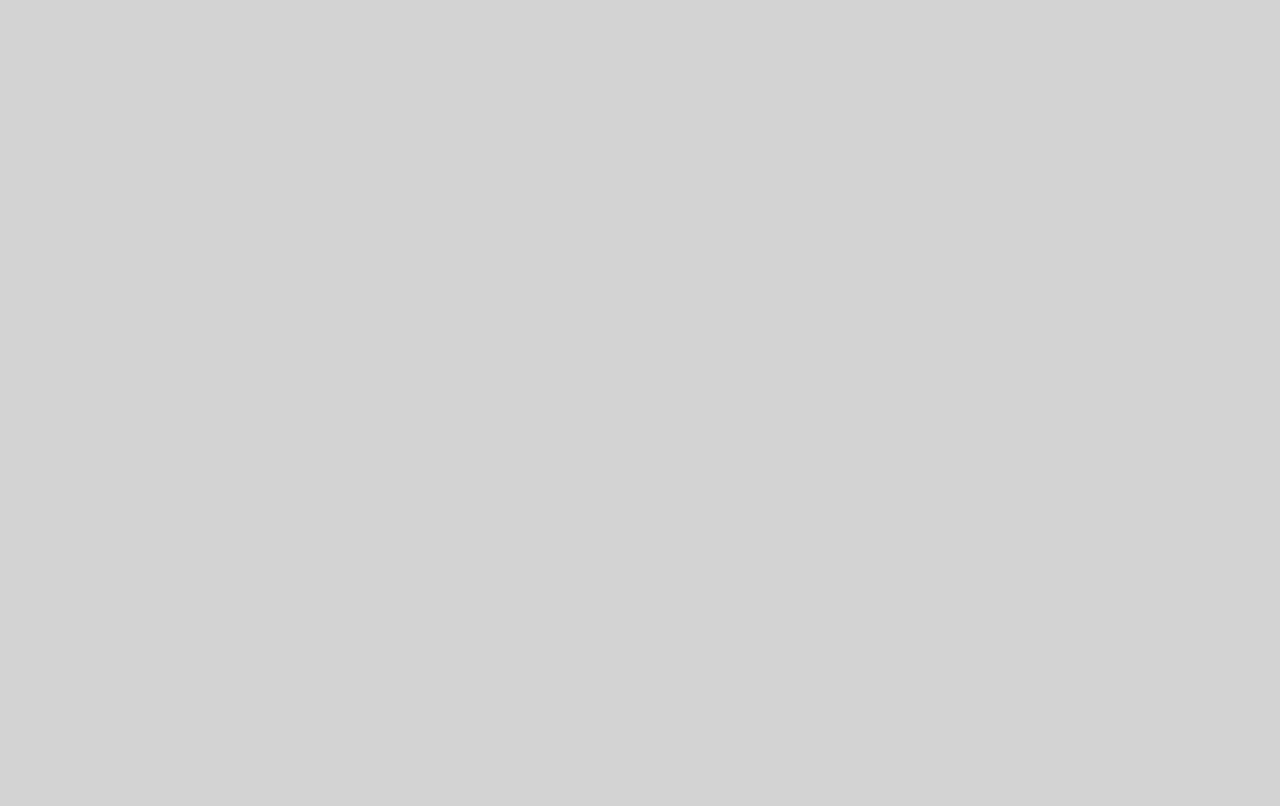
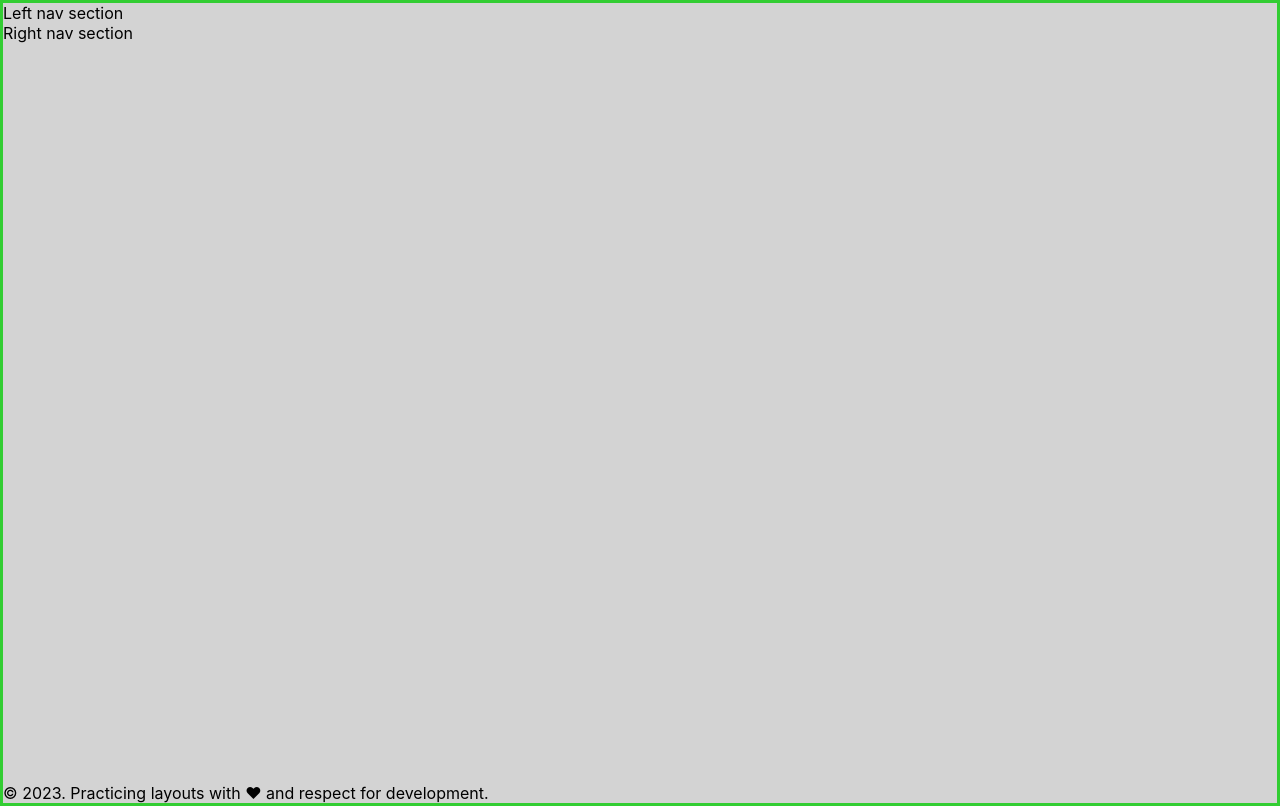
Before and after one commit to linovorefresh/practice-styles, a React (Create React App) app in the folder react-dependent/navbars/rfc-nav-style/: page / in a window 1280 px wide. Built offline with nearby package versions, Linux system fonts and the light colour scheme; the HTML template or start-up script is replaced by a standard one.

Commit message:
app simple layout template with nav main footer

```diff
--- a/react-dependent/navbars/rfc-nav-style/public/index.html
+++ b/react-dependent/navbars/rfc-nav-style/public/index.html
@@ -3,7 +3,7 @@
   <head>
     <meta charset="utf-8" />
     <link rel="icon" href="%PUBLIC_URL%/tomoe3.png" />
-    <meta name="viewport" content="width=device-width, initial-scale=1" />
+    <meta name="viewport" content="width=device-width, initial-scale=1, maximum-scale=1" />
     <meta name="theme-color" content="#000000" />
     <meta
       name="description"
--- a/react-dependent/navbars/rfc-nav-style/src/App.css
+++ b/react-dependent/navbars/rfc-nav-style/src/App.css
@@ -1,38 +1,11 @@
 .App {
-  text-align: center;
+  min-height: 100vh;
+  min-height: 100dvh;
+
+  display: grid;
+  grid-template-rows: auto
+  1fr
+  auto;
+
+  border: 3px solid limegreen;
 }
-
-.App-logo {
-  height: 40vmin;
-  pointer-events: none;
-}
-
-@media (prefers-reduced-motion: no-preference) {
-  .App-logo {
-    animation: App-logo-spin infinite 20s linear;
-  }
-}
-
-.App-header {
-  background-color: #282c34;
-  min-height: 100vh;
-  display: flex;
-  flex-direction: column;
-  align-items: center;
-  justify-content: center;
-  font-size: calc(10px + 2vmin);
-  color: white;
-}
-
-.App-link {
-  color: #61dafb;
-}
-
-@keyframes App-logo-spin {
-  from {
-    transform: rotate(0deg);
-  }
-  to {
-    transform: rotate(360deg);
-  }
-}
--- a/react-dependent/navbars/rfc-nav-style/src/App.js
+++ b/react-dependent/navbars/rfc-nav-style/src/App.js
@@ -1,9 +1,24 @@
 import { BrowserRouter, Routes, Route } from 'react-router-dom'
 import './App.css';
+import Nav from './components/Nav';
+import Footer from './components/Footer'
 
 function App() {
   return (
-    <></>
+    <div className='App'>
+      <header>
+        <Nav />
+      </header>
+      <main>
+        <BrowserRouter>
+
+        </BrowserRouter>
+      </main>
+      <footer>
+        <Footer />
+      </footer>
+
+    </div>
   );
 }
 
--- /dev/null
+++ b/react-dependent/navbars/rfc-nav-style/src/components/Footer.js
@@ -0,0 +1,10 @@
+import React from 'react'
+import './footer.css'
+
+export default function Footer() {
+  return (
+    <div>
+       &copy; 2023. Practicing layouts with ❤ and respect for development.
+    </div>
+  )
+}
--- /dev/null
+++ b/react-dependent/navbars/rfc-nav-style/src/components/Nav.js
@@ -0,0 +1,15 @@
+import React from 'react'
+import './nav.css'
+
+export default function Nav() {
+  return (
+    <div>
+      <div>
+        Left nav section
+      </div>
+      <div>
+        Right nav section
+      </div>
+    </div>
+  )
+}
```
Also changed, not shown: react-dependent/navbars/rfc-nav-style/src/components/footer.css (added), react-dependent/navbars/rfc-nav-style/src/components/nav.css (added).
